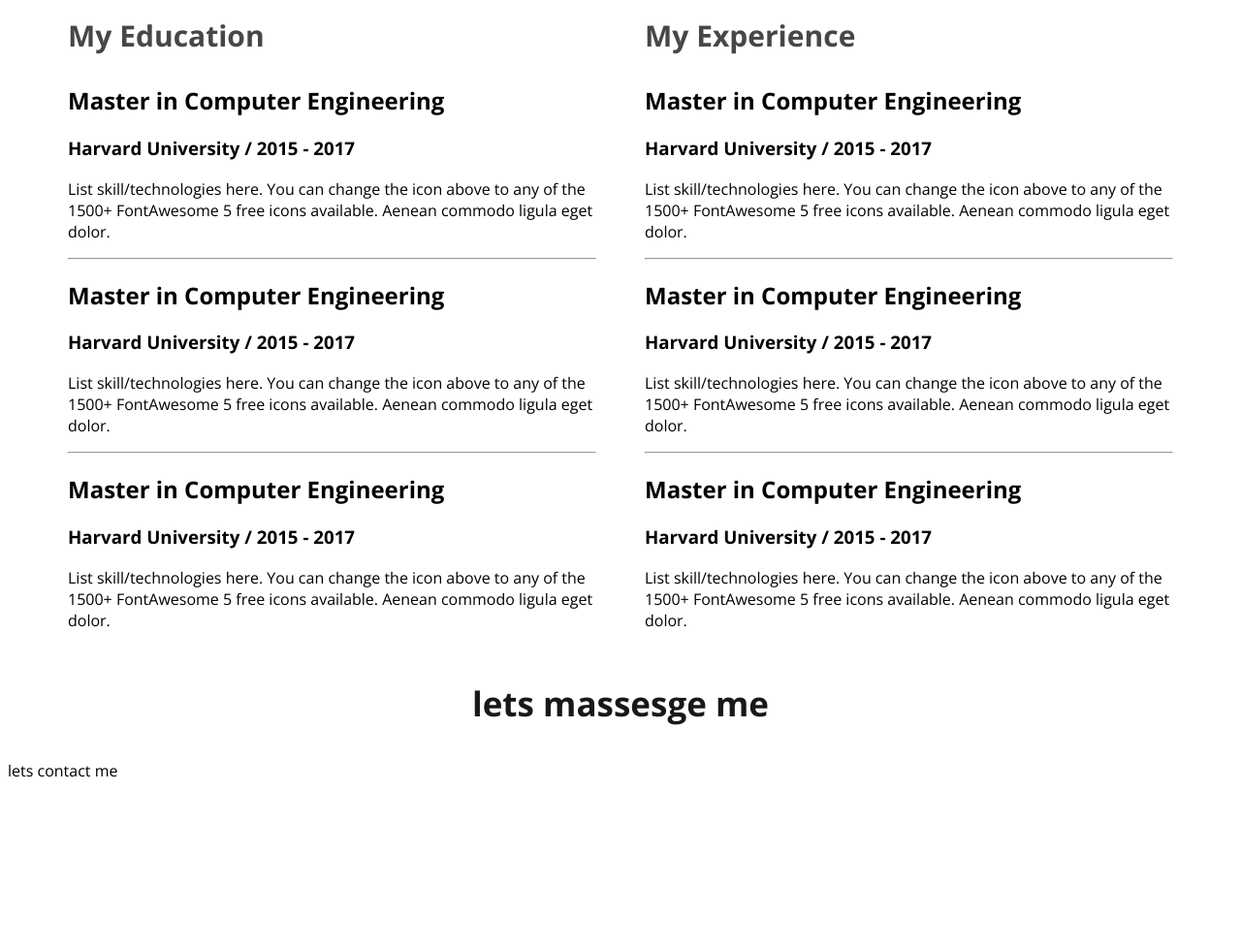
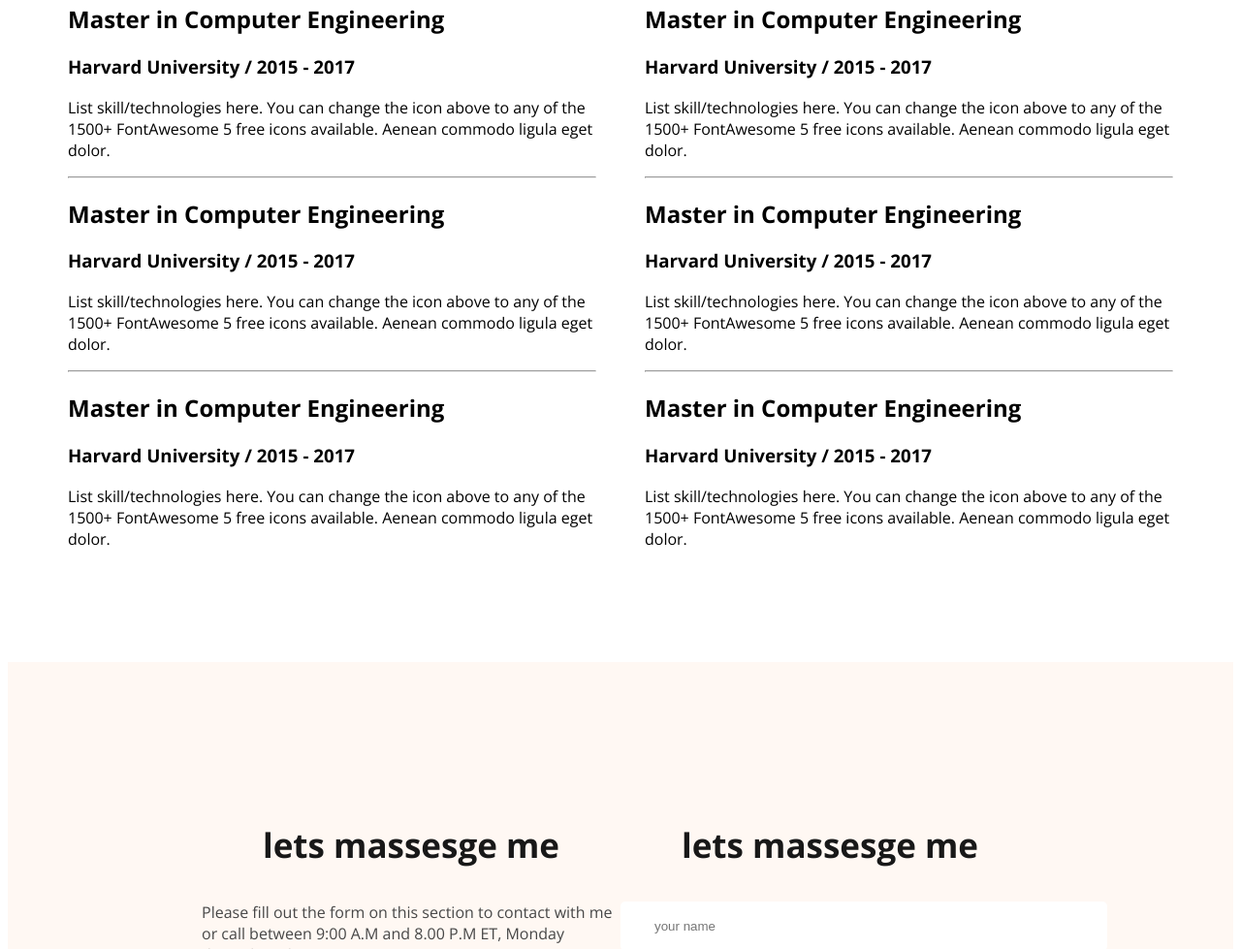
Before and after one commit to Afiur1/web-developer-portfolio, a plain HTML site: page index.html in a window 1280 px wide. Shown: the part 2516-3495 px from the top of the page at 97% size. Before the commit the page ends 3330 px from the top, so only its background shows below. Drawn offline with nearby package versions, Linux system fonts and the light colour scheme.

Commit message:
footer section finishes

```diff
--- a/index.html
+++ b/index.html
@@ -149,10 +149,25 @@
     <footer>
         <div class="footer-column">
             <h3 class="section-title">lets massesge me</h3>
-            <p class=""  ></p>
+            <p id="footer-description">Please fill out the form on this section to contact with me or call between 9:00 A.M and 8.00 P.M ET, Monday through Friday.
+            </p>
+            <div class="social-links">
+                <a href=""><img src="./images/icons/facebook.png" alt=""></a>
+                <a href=""><img src="./images/icons/insta.png" alt=""></a>
+                <a href=""><img src="./images/icons/twitter.png" alt=""></a>
+            </div>
 
         </div>
-        <div class="footer-column">lets contact me</div>
+        <div class="footer-column">
+            <h3 class="section-title">lets massesge me</h3>
+            <form class="contact form" action="">
+                <input type="text" placeholder="your name">
+                <input type="email" name="" placeholder="your email" id="">
+                <textarea name="" placeholder="Message" cols="30" rows="10"></textarea>
+                <input class="btn-primary" type="button" value="submit">
+            </form>
+
+        </div>
 
     </footer>
 </body>
--- a/styles/portfolio.css
+++ b/styles/portfolio.css
@@ -24,6 +24,11 @@ body{
     text-align: center;
     font-size: 35px;
     font-weight: 700;
+
+}
+section{
+    padding-top: 130px;
+    overflow:hidden ;
 }
 
 /* nav related style */
@@ -109,9 +114,10 @@ main{
 .about-container{
     border-radius: 10px;
     background: #FFF8F3;
-    margin: 130px 0;
+    margin-top: 130px;
+
     justify-content: center;
-    padding: 130px;
+
 
 }
 .about-section{
@@ -140,11 +146,12 @@ main{
 }
 #do-section{
     padding: 30px 157px;
+    text-align: center;
 }
 .skills-container{
     display: flex;
     gap: 24px;
-    margin-bottom: 130px;
+
 }
 .skill{
     padding: 33px;
@@ -164,3 +171,31 @@ main{
     gap: 50px;
 
 }
+footer{
+    display: flex;
+    background: #FFF8F3;
+    padding: 130px 200px;
+    margin-top: 100px;
+
+}
+.footer-column{
+   width: 50%;
+}
+.social-links a{
+    margin-right: 25px;
+}
+#footer-description{
+    color:  #474747;
+    font-size: 16px;
+    font-weight: 400;
+    text-align: left;
+}
+.contact input[type=text], .contact input[type=email], textarea{
+    display: block;
+    margin-bottom: 15px;
+    padding: 18px 35px;
+    border-radius: 5px;
+    background: #FFF;
+    width: 100%;
+    border: none;
+}
```
